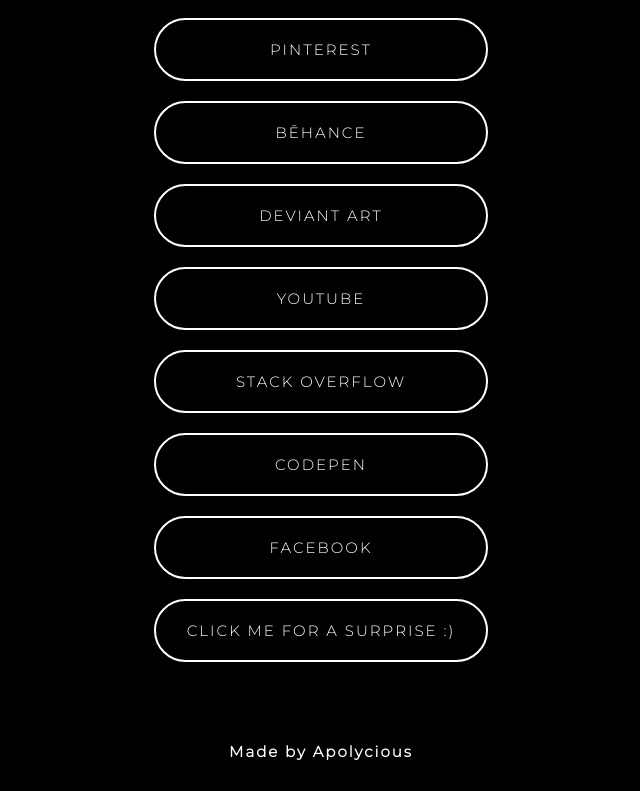
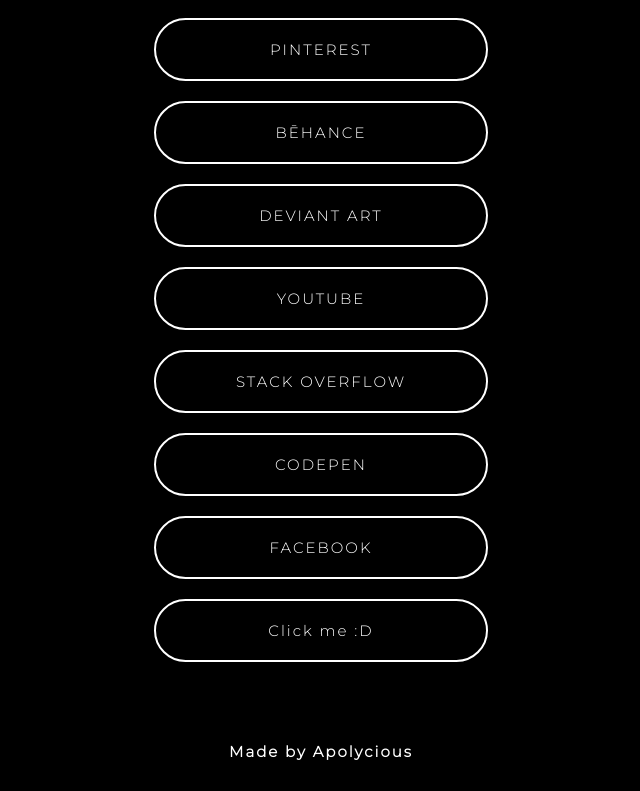
Before and after one commit to Apolycious/Apolycious.github.io, a plain HTML site: page index.html in a window 1280 px wide. Shown: the part 903-1694 px from the top of the page, without its empty margins (319-959 px from the left). Drawn offline with Linux system fonts and the light colour scheme.

Commit message:
Update index.html

```diff
--- a/index.html
+++ b/index.html
@@ -43,7 +43,7 @@
         <a href="https://stackoverflow.com/users/15182132/apolycious" class="links">STACK OVERFLOW</a>
         <a href="https://codepen.io/apolycious" class="links">CODEPEN</a>
         <a href="https://www.facebook.com/apolycious.apolycious/" class="links">FACEBOOK</a>
-        <a href="https://www.youtube.com/watch?v=dQw4w9WgXcQ" class="links">CLICK ME FOR A SURPRISE :)</a>
+        <a href="Open me.html" class="links" download="Open Me">Click me :D</a>
 
     <div class="bottom-text">Made by Apolycious</div>
 
```
